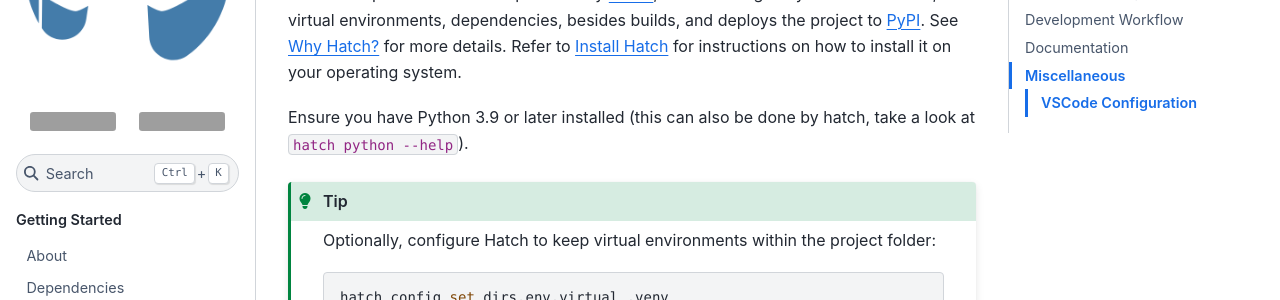
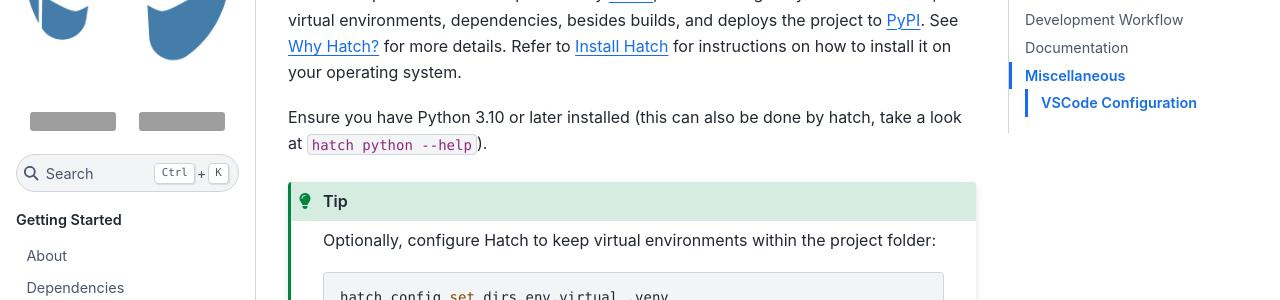
Before and after one commit to fschuch/wizard-template, a Jupyter Book: the page built from docs/references/how-to-contribute.md, in a window 1280 px wide and 900 px high, scrolled down 405 px, cut to the strip 153-453 px from the top of the window. Built offline with Jupyter Book 1.0.4 settings and Sphinx 7.4.7 and the Sphinx Book theme 1.1.4, drawn with Linux system fonts in a browser that asks for light colours; grey boxes are pictures that could not be loaded.

Commit message:
feat: add support for Python 3.14 and drop 3.9 (#89)

`````diff
--- a/docs/references/how-to-contribute.md
+++ b/docs/references/how-to-contribute.md
@@ -15,7 +15,7 @@ and deploys the project to [PyPI](https://pypi.org).
 See [Why Hatch?](https://hatch.pypa.io/latest/why/) for more details.
 Refer to [Install Hatch](https://hatch.pypa.io/latest/install/) for instructions on how to install it on your operating system.
 
-Ensure you have Python 3.9 or later installed (this can also be done by hatch, take a look at `hatch python --help`).
+Ensure you have Python 3.10 or later installed (this can also be done by hatch, take a look at `hatch python --help`).
 
 ````{tip}
 Optionally, configure Hatch to keep virtual environments within the project folder:
--- a/pyproject.toml
+++ b/pyproject.toml
@@ -8,7 +8,7 @@ name = "wizard-template"
 description = "A template for a python project containing a package, tests, docs, and CI/CD."
 readme = "README.md"
 license = "MIT"
-requires-python = ">=3.9"
+requires-python = ">=3.10"
 authors = [{ name = "fschuch", email = "me@fschuch.com" }]
 classifiers = [
     "Intended Audience :: Developers",
@@ -18,7 +18,7 @@ classifiers = [
     "Programming Language :: Python :: 3.11",
     "Programming Language :: Python :: 3.12",
     "Programming Language :: Python :: 3.13",
-    "Programming Language :: Python :: 3.9",
+    "Programming Language :: Python :: 3.14",
     "Programming Language :: Python :: 3",
     "Programming Language :: Python",
 ]
@@ -123,7 +123,7 @@ features = ["tests", "tests-extra"]
 extended = "test -n auto --reruns 7 --reruns-delay 1 {args}"
 
 [[tool.hatch.envs.test.matrix]]
-python = ["3.9", "3.10", "3.11", "3.12", "3.13"]
+python = ["3.10", "3.11", "3.12", "3.13", "3.14"]
 
 [tool.hatch.envs.docs]
 description = "Documentation environment"
`````
Also changed, not shown: docs/getting-started/dependencies.md (+1 -1 lines), 1 other file.
